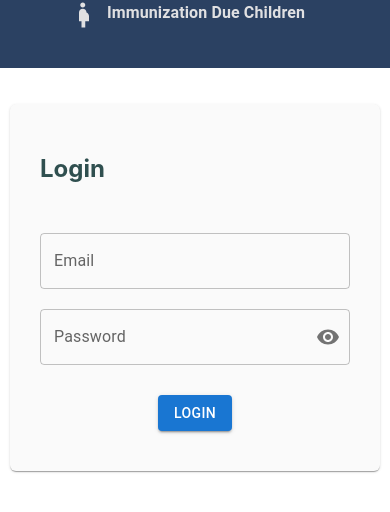
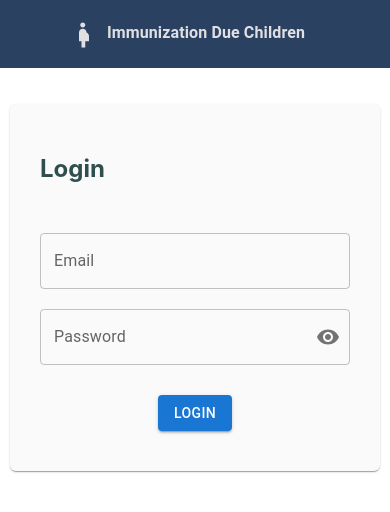
Before and after one commit to CharanTejaYele/GovtHospital, a React (Create React App) app: page /#/GovtHospital/login in a window 390 px wide. Shown: the top 512 px of the page. Built offline with nearby package versions, Linux system fonts and the light colour scheme; no server answers.

Commit message:
css fixes

```diff
--- a/src/components/Header/Header.jsx
+++ b/src/components/Header/Header.jsx
@@ -14,27 +14,29 @@ import styled from "@emotion/styled";
 import { margin } from "@mui/system";
 
 const StyledHeaderBox = styled(Box)({
-  "@media only screen and (max-width: 600px)": {
+  padding:"0px 36px",
+  "@media only screen and (max-width: 900px)": {
     display: "block",
   },
 });
 
 const StyledMenuBox = styled(Box)({
   display: "flex",
-  "@media only screen and (max-width: 600px)": {
+  "@media only screen and (max-width: 900px)": {
     display: "grid",
     gridTemplateColumns: "150px 150px",
     justifyContent: "space-around",
     gridTemplateRows: "1fr",
-    gridAutoRows:"30px",
-    padding:"20px"
+    gridAutoRows: "30px",
+    padding: "20px",
   },
 });
 
 const HeaderTitle = styled(Box)({
   display: "flex",
-  "@media only screen and (max-width: 600px)": {
+  "@media only screen and (max-width: 900px)": {
     justifyContent: "center",
+    paddingTop:"20px"
   },
 });
 
```
